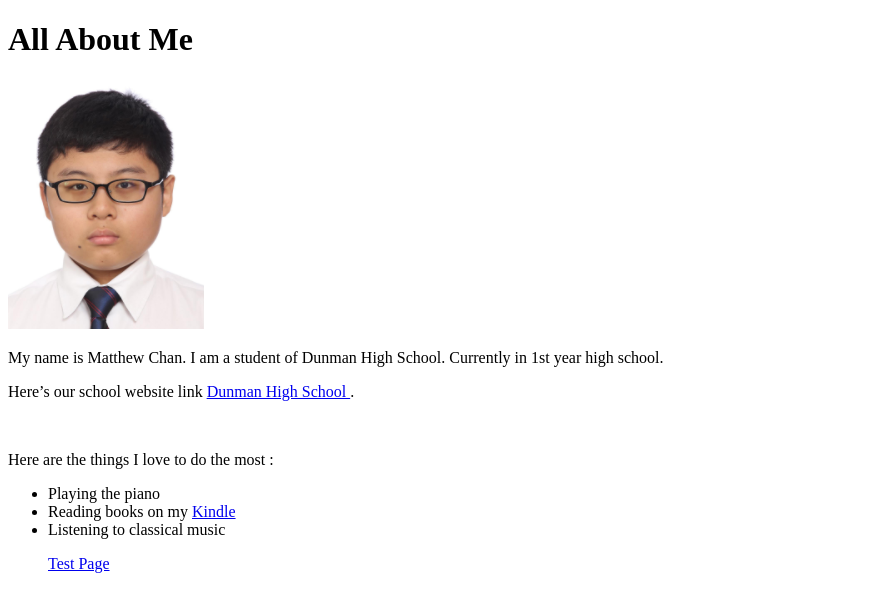
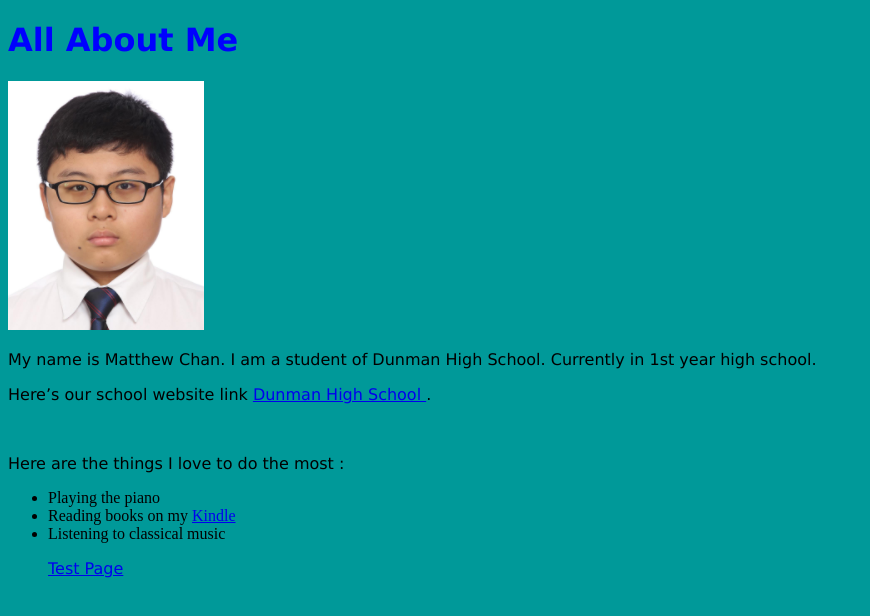
Before and after one commit to dhsmatthewchan/dhsmatthewchan.github.io, a plain HTML site: page index.html in a window 1280 px wide. Shown: the whole page, without its empty margins (0-870 px from the left). Drawn offline with Linux system fonts and the light colour scheme.

Commit message:
Update style.css

```diff
--- a/style.css
+++ b/style.css
@@ -1,3 +1,22 @@
+h1{
+
+  font-family: verdana;
+  color:blue;
+}
+
+ h2{
+  font-family: verdana;
+  color:blue;
+}
+
+p{
+ font-family: verdana;
+}
+
+body {
+    background-color: #009999;
+}
+
 <h1><link rel="stylessheet" href="/style.css" /></h1>
 <h2></h2>
 <body></body>
```
